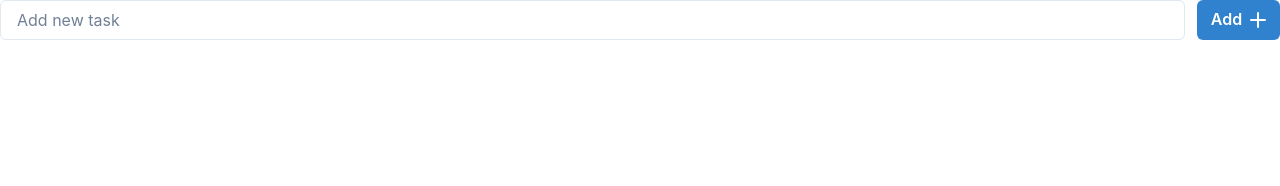
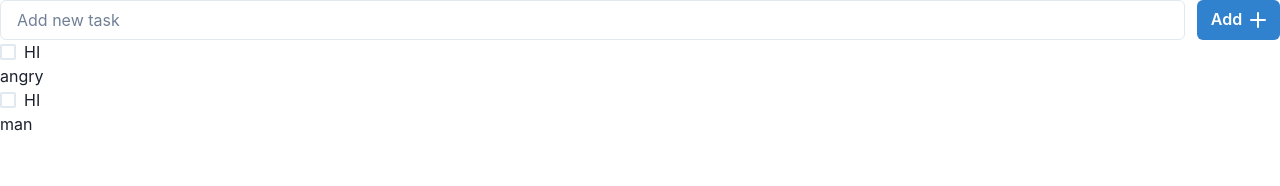
Before and after one commit to hwchak1119/todo-list-redux, a React (Create React App) app: page / in a window 1280 px wide. Shown: the top 186 px of the page. Built offline with nearby package versions, Linux system fonts and the light colour scheme.

Commit message:
Todo list render

```diff
--- a/src/App.js
+++ b/src/App.js
@@ -1,10 +1,12 @@
 import React from "react";
 import InputBox from "./components/InputBox.js";
+import TodoList from "./components/TodoList.js";
 
 function App() {
   return (
     <div className='App'>
       <InputBox />
+      <TodoList />
     </div>
   );
 }
--- /dev/null
+++ b/src/components/TodoItem.js
@@ -0,0 +1,17 @@
+import React from "react";
+import { Box, Text, Checkbox } from "@chakra-ui/react";
+
+function TodoItem({ name, done, id }) {
+  const handleCheck = () => {};
+
+  return (
+    <Box>
+      <Checkbox isChecked={done} onChange={handleCheck}>
+        HI
+      </Checkbox>
+      <Text>{name}</Text>
+    </Box>
+  );
+}
+
+export default TodoItem;
--- /dev/null
+++ b/src/components/TodoList.js
@@ -0,0 +1,27 @@
+import React from "react";
+import TodoItem from "./TodoItem";
+
+const todoList = [
+  {
+    item: "angry",
+    done: false,
+    id: 14233,
+  },
+  {
+    item: "man",
+    done: false,
+    id: 24533,
+  },
+];
+
+function TodoList() {
+  return (
+    <div>
+      {todoList.map((item) => (
+        <TodoItem name={item.item} done={item.done} id={item.id} />
+      ))}
+    </div>
+  );
+}
+
+export default TodoList;
```
